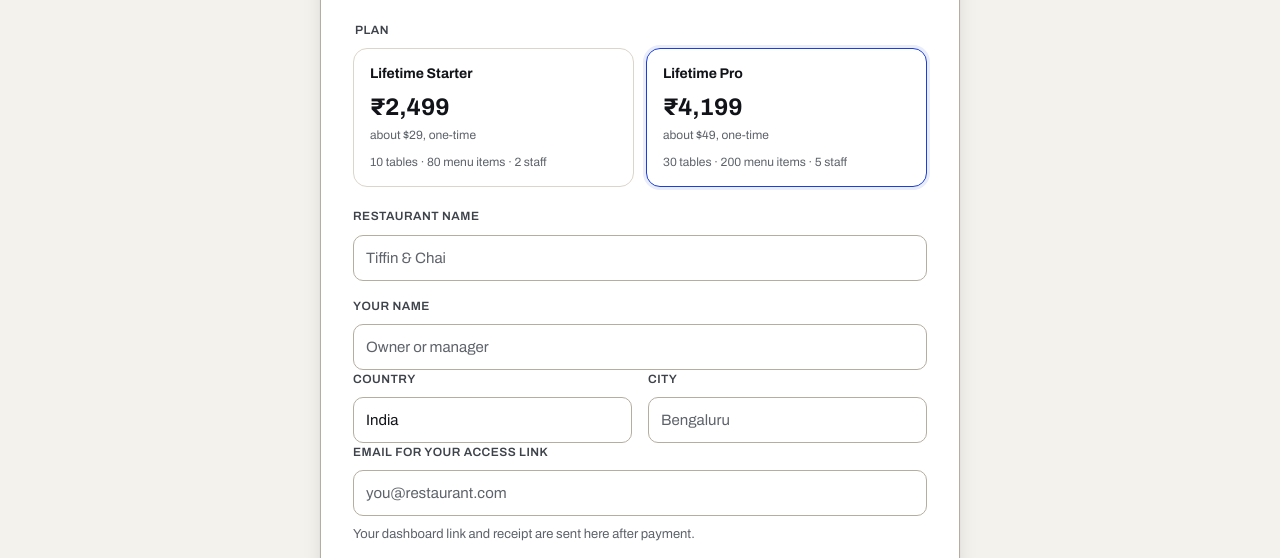
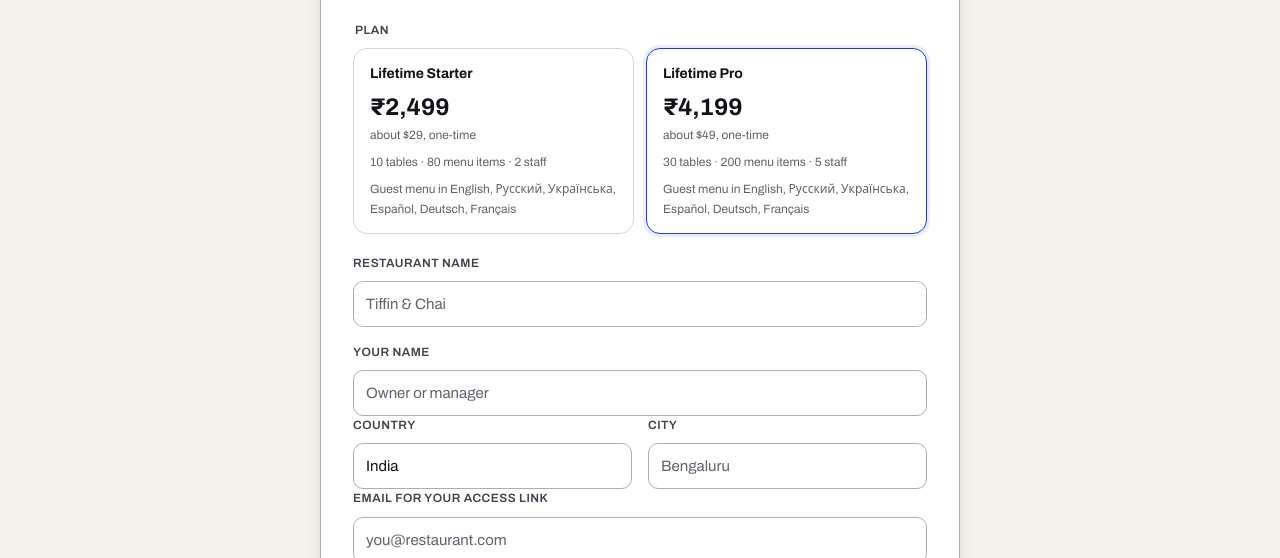
Before and after one commit to Myplanetservices/tabletap, a website: page get-access.html in a window 1280 px wide. Shown: the part 216-774 px from the top of the page. Drawn offline with nearby package versions, Linux system fonts and the light colour scheme; no server answers.

Commit message:
feat(plans): show guest languages in checkout and admin plan details

```diff
--- a/get-access.html
+++ b/get-access.html
@@ -54,6 +54,7 @@
                 <span class="buy-plan__price" data-price="starter">₹2,499</span>
                 <span class="buy-plan__alt">about $29, one-time</span>
                 <span class="buy-plan__lim">10 tables · 80 menu items · 2 staff</span>
+                <span class="buy-plan__lim">Guest menu in English, Русский, Українська, Español, Deutsch, Français</span>
               </label>
               <label class="buy-plan">
                 <input type="radio" name="plan" value="pro" checked>
@@ -61,6 +62,7 @@
                 <span class="buy-plan__price" data-price="pro">₹4,199</span>
                 <span class="buy-plan__alt">about $49, one-time</span>
                 <span class="buy-plan__lim">30 tables · 200 menu items · 5 staff</span>
+                <span class="buy-plan__lim">Guest menu in English, Русский, Українська, Español, Deutsch, Français</span>
               </label>
             </div>
           </fieldset>
```
Also changed, not shown: admin/plans.html (+2 -0 lines).
